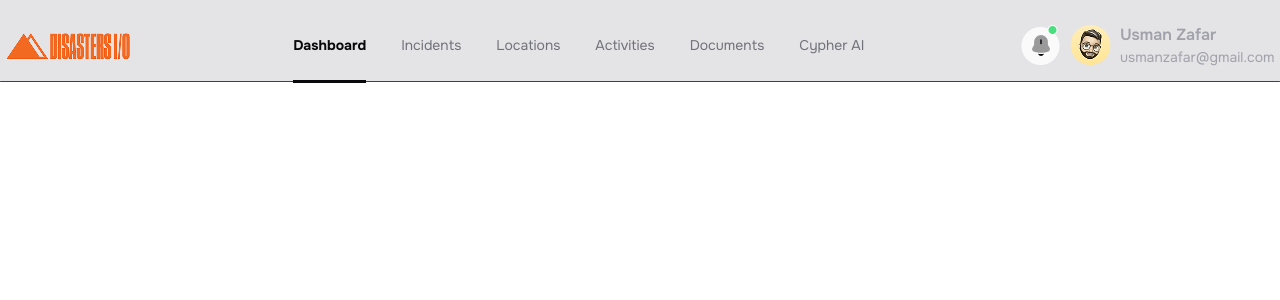
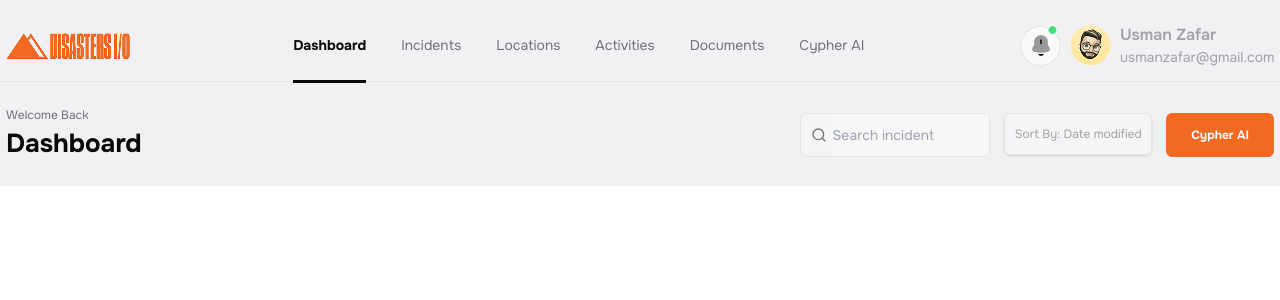
Before and after one commit to dipu59/Disasters-io, a React (Vite) app: page / in a window 1280 px wide. Shown: the top 300 px of the page. Built offline with nearby package versions, Linux system fonts and the light colour scheme.

Commit message:
Nav Dashboard Completed for lg devise

```diff
--- a/src/App.jsx
+++ b/src/App.jsx
@@ -1,6 +1,7 @@
 import React from "react";
 import { BrowserRouter, Routes, Route } from "react-router-dom";
 import Navbar from "./shared/navbar";
+import Navdashboard from "./shared/navdashboard";
 // import Home from "./pages/Home";
 // import About from "./pages/About";
 // import Contact from "./pages/Contact";
@@ -10,6 +11,7 @@ function App() {
     <BrowserRouter>
       <main className="max-w-[1440px] mx-auto">
         <Navbar />
+        <Navdashboard/>
         <Routes>
           {/* <Route path="/" element={<Home />} /> */}
           {/* <Route path="/about" element={<About />} />
--- a/src/shared/navbar.jsx
+++ b/src/shared/navbar.jsx
@@ -13,7 +13,7 @@ export default function Navbar() {
   const [isMenuOpen, setIsMenuOpen] = useState(false);
 
   return (
-    <nav className="bg-[#E4E4E7]">
+    <nav className="bg-[#E4E4E7]/50 lg:pb-[24px]">
       <div className="max-w-[1269px] mx-auto pt-[23px] pb-[15px] px-6 lg:px-0">
         <div className="flex justify-between items-center">
           <Link to="/">
@@ -72,7 +72,7 @@ export default function Navbar() {
               transition={{ duration: 0.4 }}
               className="flex flex-col gap-4 mt-9 lg:hidden overflow-hidden"
             >
-              <div className="flex md:hidden justify-center sm:justify-end items-center pb-3 gap-[9px]">
+              <div className="flex md:hidden justify-start sm:justify-end items-center pb-3 gap-[9px]">
                 <img src={logo1} alt="Notification" />
                 <img src={logo2} alt="User's Photo" />
                 <div>
@@ -105,7 +105,7 @@ export default function Navbar() {
       </div>
 
       {/* Bottom border line */}
-      <div className="max-w-[1440px] h-[1px] rounded-lg bg-[#3F3F46] -mt-[1px]"></div>
+      <div className="max-w-[1440px] h-[1px] rounded-lg bg-zinc-200 -mt-[1px]"></div>
     </nav>
   );
 }
--- /dev/null
+++ b/src/shared/navdashboard.jsx
@@ -0,0 +1,34 @@
+import React from "react";
+import { Disc } from "../common/disc";
+import { Title } from "../common/title";
+import { Search } from "lucide-react";
+import { Button } from "../common/button";
+
+const Navdashboard = () => {
+  return (
+    <main className=" bg-[#E4E4E780]/50 ">
+      <div className=" max-w-[1268px] px-5 lg:px-0 mx-auto flex flex-col lg:flex-row justify-between items-center pb-[23px]">
+        <div>
+          <Disc className="text-[12px]">Welcome Back</Disc>
+          <Title>Dashboard</Title>
+        </div>
+        <div className="flex flex-wrap gap-[14px]">
+          <div className="text-[#71717A] text-sm flex items-center justify-center border border-[#E4E4E7]  gap-[5px] pl-[10px] active:ring-2 hover:ring-2  max-w-[190px]   rounded-[6px] bg-[#FAFAFA]/50 ">
+            <Search className="size-[18px]" />
+            <input
+              placeholder="Search incident"
+              type="text"
+              className=" outline-none py-[17px] max-w-[157px]  h-[42px] bg-[#FAFAFA]/50"
+            />
+          </div>
+          <button className="w-[148px] h-[42px] bg-[#FAFAFA]/50 border border-[#E4E4E7] rounded-[6px] text-[12px] text-[#A1A1AA] active:scale-95 transition-all shadow ">
+            Sort By: Date modified
+          </button>
+          <Button className='py-0 px-[25px] '>Cypher AI</Button>
+        </div>
+      </div>
+    </main>
+  );
+};
+
+export default Navdashboard;
```
